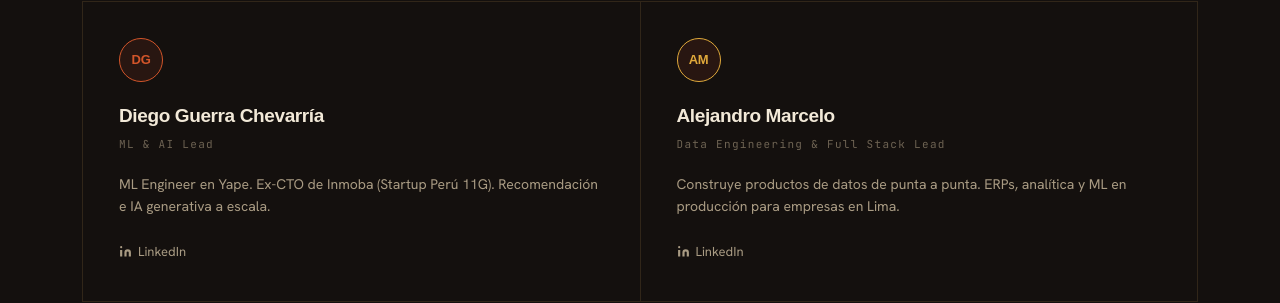
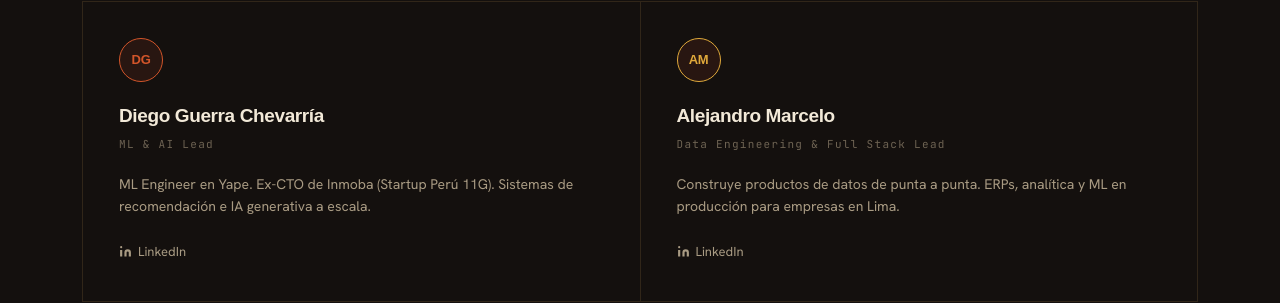
Before and after one commit to AlejandroMarceloCh/kova-web, a Next.js app: page / in a window 1280 px wide. Shown: the part 5356-5659 px from the top of the page. Built offline with nearby package versions, Linux system fonts and the light colour scheme; a web font is replaced by a local one.

Commit message:
fix: bio Diego corregida a 'Sistemas de recomendación'

```diff
--- a/components/Equipo.tsx
+++ b/components/Equipo.tsx
@@ -15,7 +15,7 @@ const team = [
     initials: "DG",
     name: "Diego Guerra Chevarría",
     role: "ML & AI Lead",
-    bio: "ML Engineer en Yape. Ex-CTO de Inmoba (Startup Perú 11G). Recomendación e IA generativa a escala.",
+    bio: "ML Engineer en Yape. Ex-CTO de Inmoba (Startup Perú 11G). Sistemas de recomendación e IA generativa a escala.",
     href: "https://www.linkedin.com/in/diego-guerra-ch/",
     accent: "var(--terra)",
   },
```
